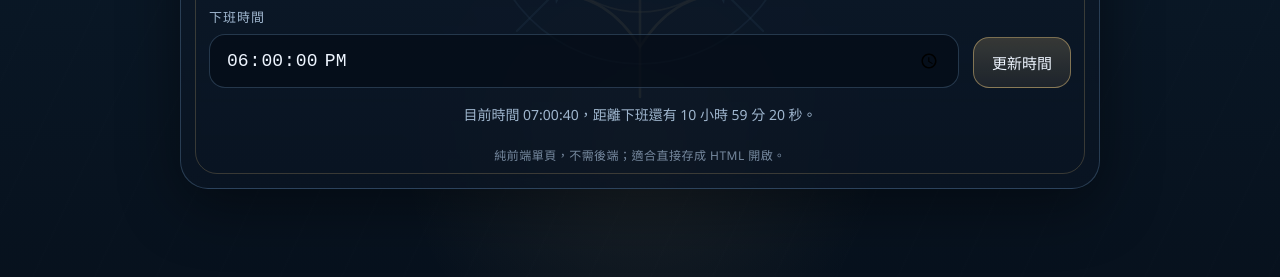
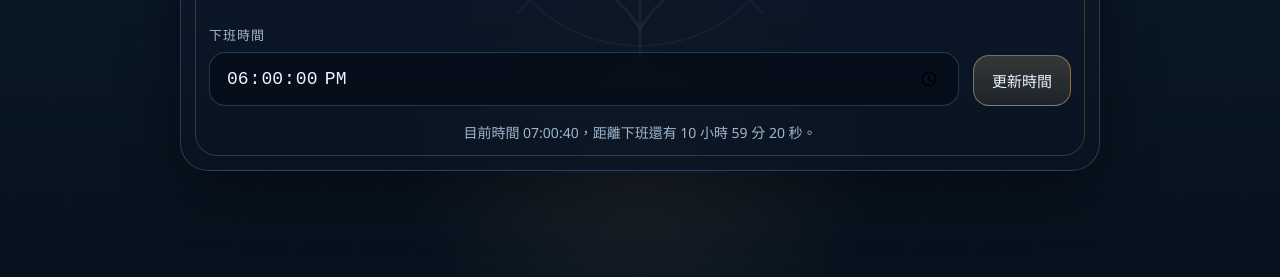
Before and after one commit to yuchen0526yuchen/radiantCountdown, a plain HTML site: page index.html in a window 1280 px wide. Shown: the part 507-784 px from the top of the page. Drawn offline with Linux system fonts and the light colour scheme.

Commit message:
Update index.html

```diff
--- a/index.html
+++ b/index.html
@@ -293,7 +293,6 @@
       </div>
 
       <div class="status" id="status"></div>
-      <div class="footer">純前端單頁，不需後端；適合直接存成 HTML 開啟。</div>
     </section>
   </div>
 
```
